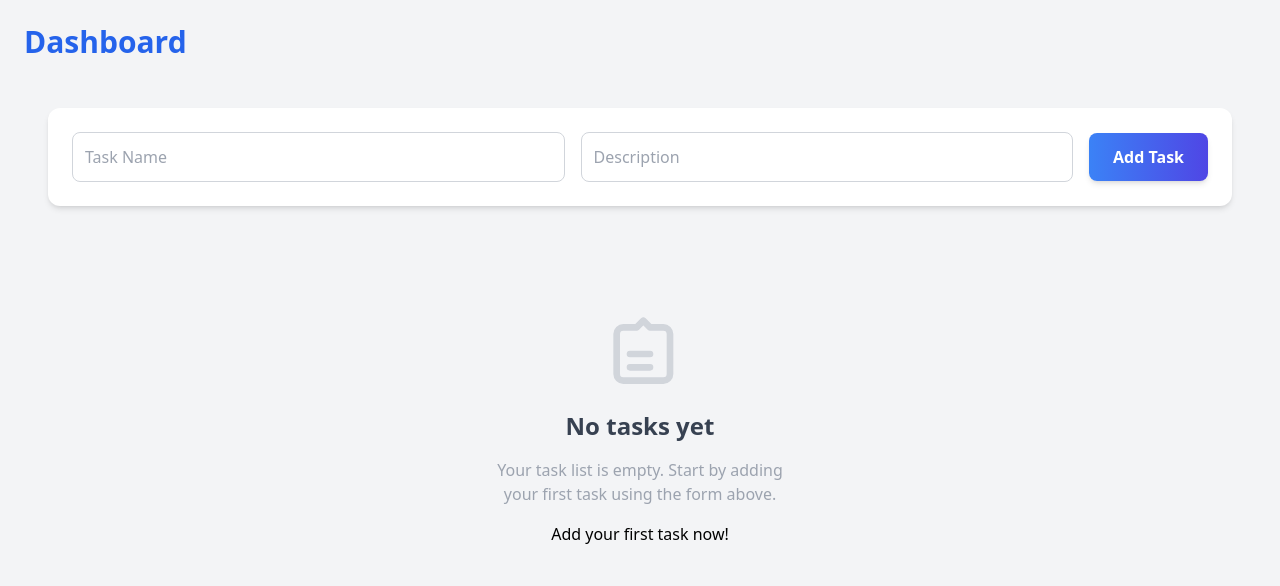
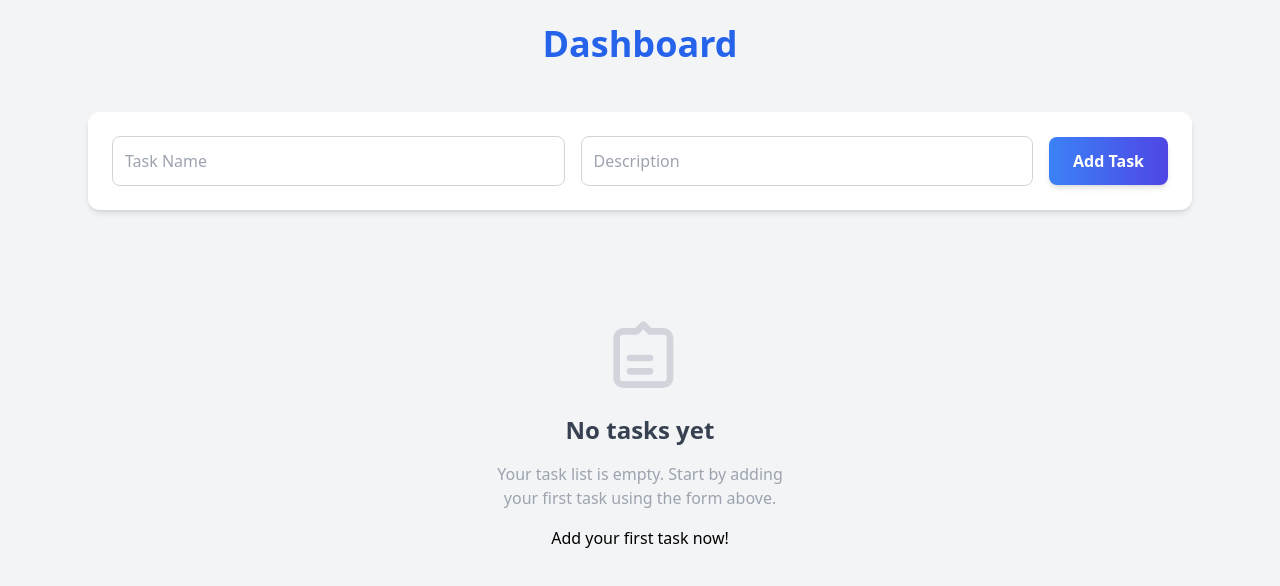
Before and after one commit to w53434129-cmyk/task-manager-app, a Next.js app in the folder frontend/: page /dashboard in a window 1280 px wide. Shown: the top 586 px of the page. Built offline with nearby package versions, Linux system fonts and the light colour scheme.

Commit message:
Update dashboard.jsx

```diff
--- a/frontend/src/pages/dashboard.jsx
+++ b/frontend/src/pages/dashboard.jsx
@@ -2,9 +2,15 @@ import TaskList from '../components/TaskList';
 
 export default function Dashboard() {
   return (
-    <div className="min-h-screen bg-gray-100 p-6">
-      <h1 className="text-3xl font-bold text-blue-600 mb-6">Dashboard</h1>
-      <TaskList />
+    <div className="min-h-screen bg-gray-100 p-6 flex flex-col items-center">
+      <h1 className="text-4xl font-bold text-blue-600 mb-6 text-center">
+        Dashboard
+      </h1>
+
+      {/* Task list container */}
+      <div className="w-full max-w-6xl">
+        <TaskList />
+      </div>
     </div>
   );
 }
```
